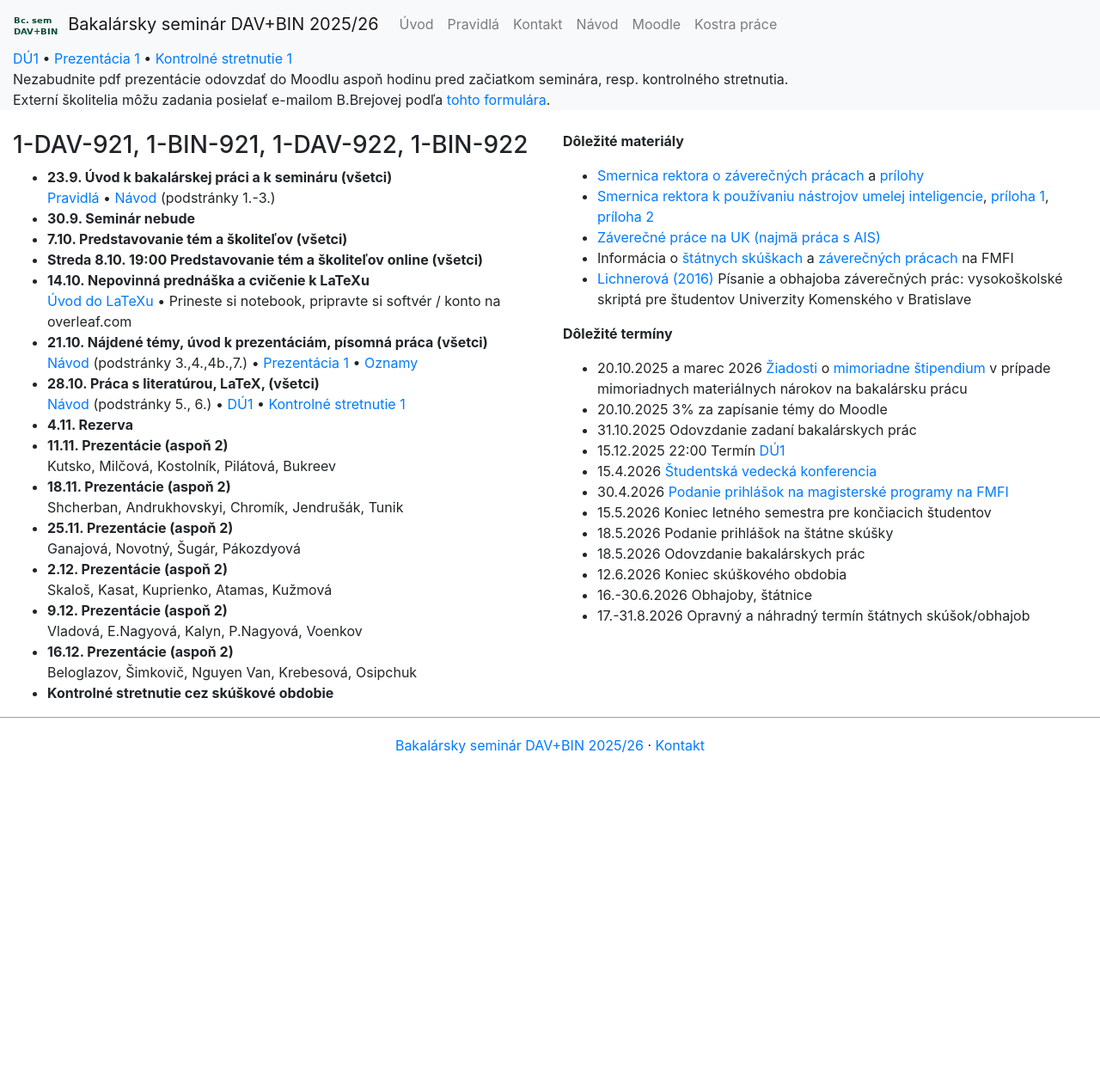
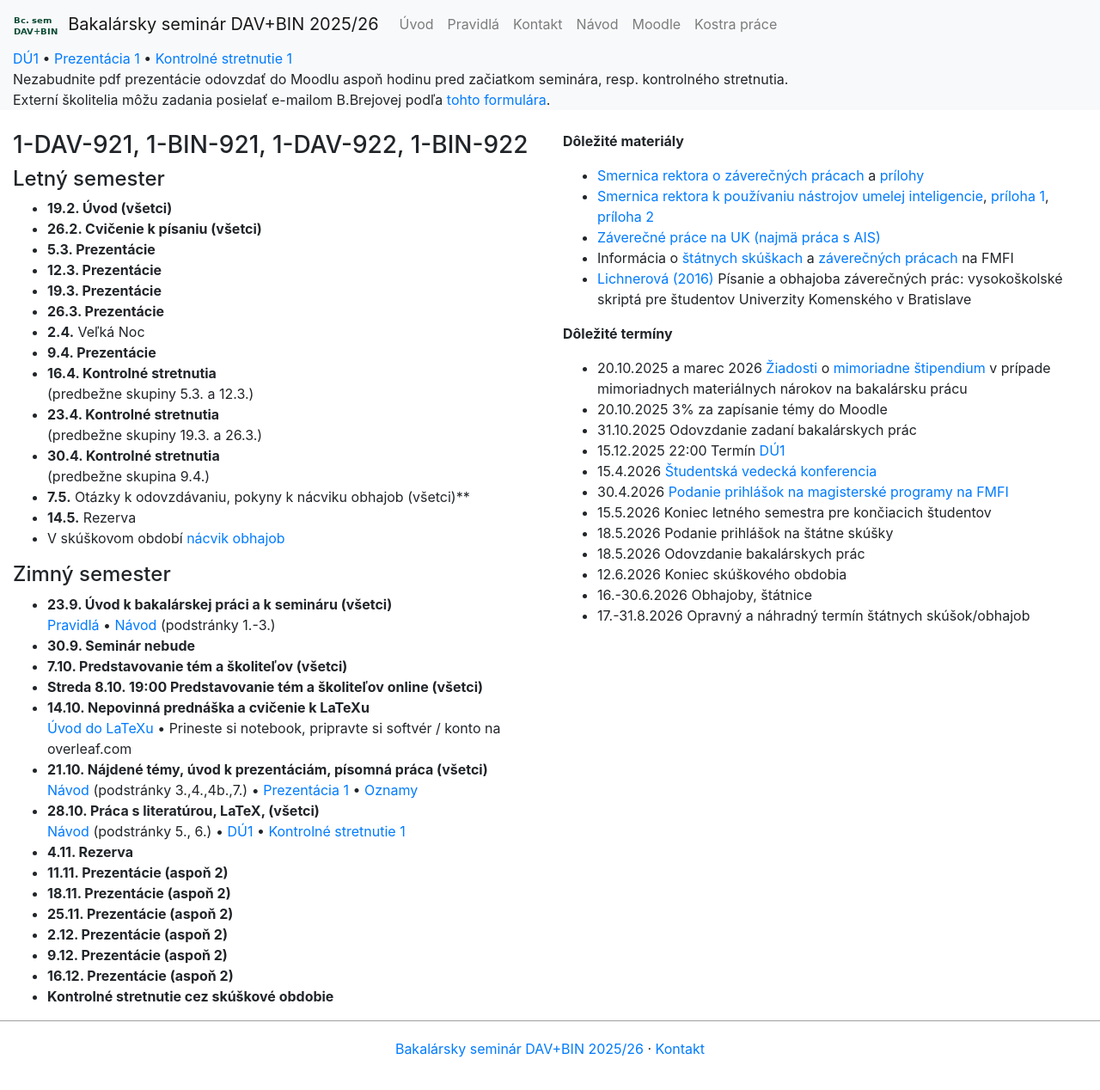
Before and after one commit to bbrejova/bcdav, a Jekyll site: the page built from index.md, in a window 1280 px wide. Shown: the whole page at 86% size. Built offline with Jekyll 4.4.1, drawn with Linux system fonts in a browser that asks for light colours; nearby versions of some CDN libraries; before the commit the page ends 915 px from its top, so only the background shows below that.

Commit message:
pridaj LS

```diff
--- a/index.md
+++ b/index.md
@@ -4,6 +4,34 @@ layout: index
 ---
 
 ### 1-DAV-921, 1-BIN-921, 1-DAV-922, 1-BIN-922
+
+#### Letný semester
+
+* **19.2. Úvod (všetci)**<br>
+<!-- [Oznamy](./Oznamy_február.md) -->
+* **26.2. Cvičenie k písaniu (všetci)**<br>
+<!-- Prineste si notebook s funkčnou WiFi, stačí jeden na 2-3 študentov.<br> -->
+<!-- Zadanie: -->
+<!-- Prezentáciu aj vypracované cvičenie nájdete v Moodli. -->
+* **5.3. Prezentácie**<br>
+* **12.3. Prezentácie**<br>
+* **19.3. Prezentácie**<br>
+* **26.3. Prezentácie**<br>
+* **2.4.** Veľká Noc<br>
+* **9.4. Prezentácie**<br>
+* **16.4. Kontrolné stretnutia**<br>
+(predbežne skupiny 5.3. a 12.3.)
+* **23.4. Kontrolné stretnutia**<br>
+(predbežne skupiny 19.3. a 26.3.)
+* **30.4. Kontrolné stretnutia**<br>
+(predbežne skupina 9.4.)
+* **7.5.** Otázky k odovzdávaniu, pokyny k nácviku obhajob (všetci)**<!-- <br>
+[Oznamy](./Oznamy_máj.md) -->
+* **14.5.** Rezerva
+* V skúškovom období [nácvik obhajob](./Prezentácia_3.html)
+
+
+#### Zimný semester
 
 * **23.9. Úvod k bakalárskej práci a k semináru (všetci)**<br>
 [Pravidlá](./Pravidlá_ZS.md)  • [Návod](./Návod.md) (podstránky 1.-3.)
@@ -18,15 +46,9 @@ layout: index
 [Návod](./Návod.md) (podstránky 5., 6.) •  [DÚ1](./DÚ1.md) • [Kontrolné stretnutie 1](./Kontrolné_stretnutie_1.md)
 * **4.11. Rezerva**
 * **11.11. Prezentácie (aspoň 2)**<br>
-Kutsko, Milčová, Kostolník, Pilátová, Bukreev
 * **18.11. Prezentácie (aspoň 2)**<br>
-Shcherban, Andrukhovskyi, Chromík, Jendrušák, Tunik
 * **25.11. Prezentácie (aspoň 2)**<br>
-Ganajová, Novotný, Šugár, Pákozdyová
 * **2.12. Prezentácie (aspoň 2)**<br>
-Skaloš, Kasat, Kuprienko, Atamas, Kužmová
 * **9.12. Prezentácie (aspoň 2)**<br>
-Vladová, E.Nagyová, Kalyn, P.Nagyová, Voenkov
 * **16.12. Prezentácie (aspoň 2)**<br>
-Beloglazov, Šimkovič, Nguyen Van, Krebesová, Osipchuk
 * **Kontrolné stretnutie cez skúškové obdobie**
```
